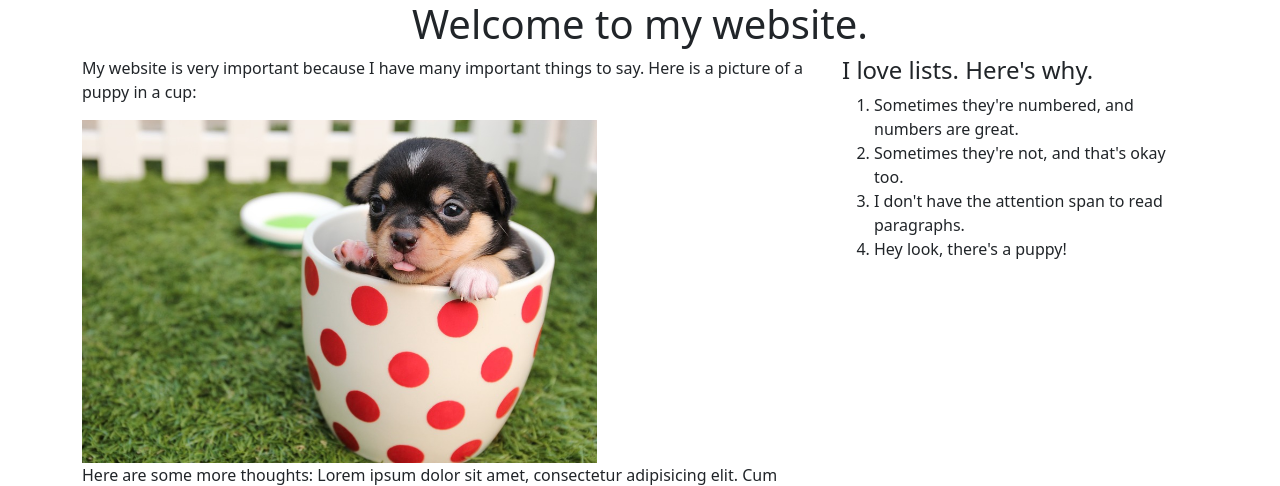
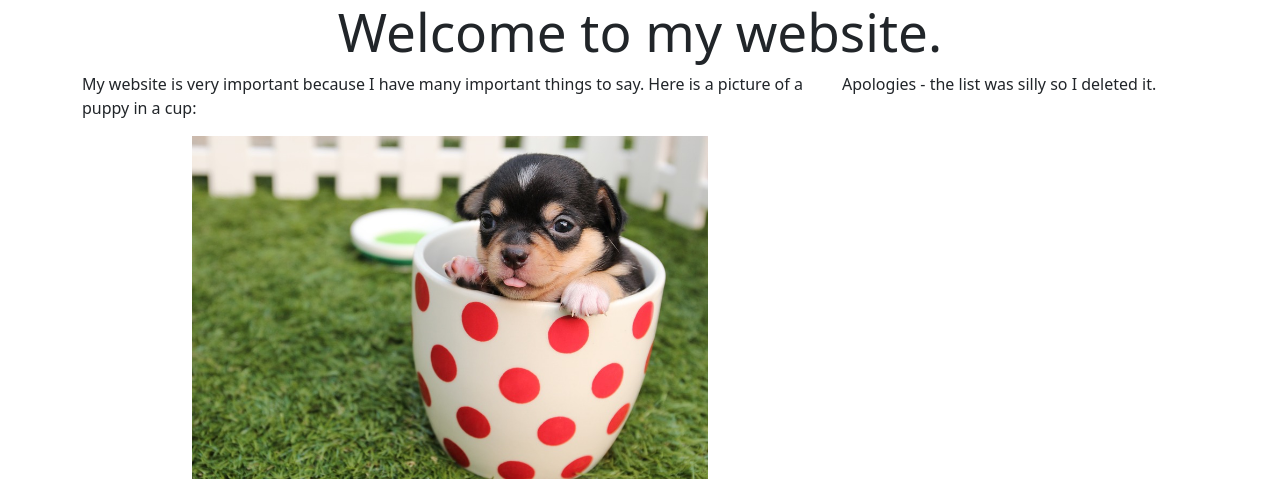
Before and after one commit to olivechip/jQuery, a plain HTML site: page index.html in a window 1280 px wide. Shown: the top 486 px of the page. Drawn offline with nearby package versions, Linux system fonts and the light colour scheme.

Commit message:
finished part1

```diff
--- a/index.html
+++ b/index.html
@@ -74,7 +74,25 @@
 </div>
 <script src="https://code.jquery.com/jquery-3.3.1.js"></script>
 <script>
-  // Add your code here!
+
+  $(document).ready(function(){
+    console.log(`Let's get ready to party with jQuery!`);
+  });
+  $(`article img`).addClass(`image-center`);
+  $(`p`).eq(5).remove();
+  $(`#title`).css(`font-size`, `${Math.floor(Math.random()*101)}px`);
+  $('ol').append(`<li>This is the 5th item in the list!</li>`);
+  $(`aside`).empty().append(`<p>Apologies - the list was silly so I deleted it.</p>`);
+  $(`input`).change(function(){
+    let input1 = $('input').eq(0).val();
+    let input2 = $('input').eq(1).val();
+    let input3 = $('input').eq(2).val();
+    $(`body`).css(`background-color`, `rgb(${input1},${input2},${input3})`);
+  });
+  $(`img`).on(`click`, function(){
+    $(this).remove();
+  });
+
 </script>
 </body>
 
```
